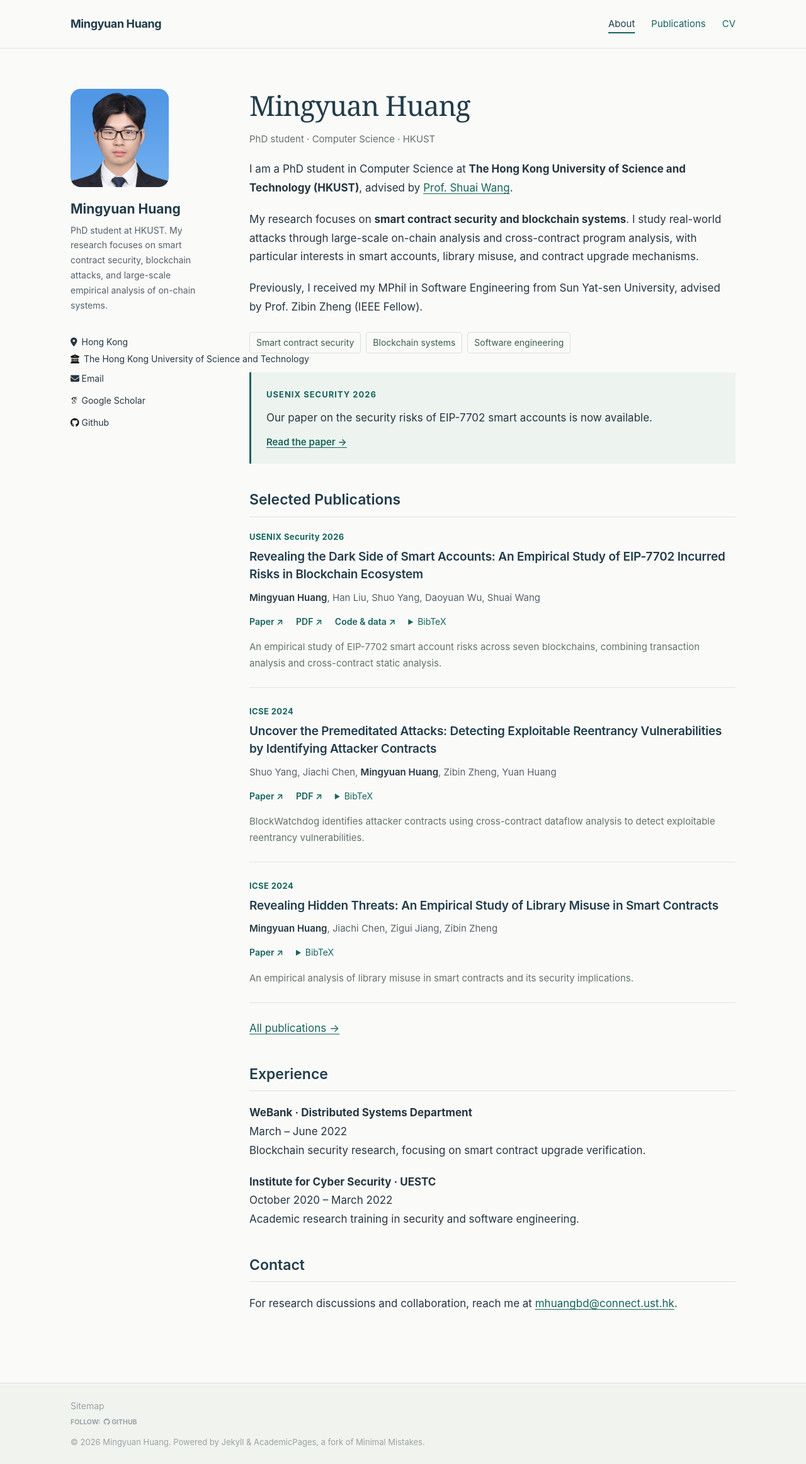
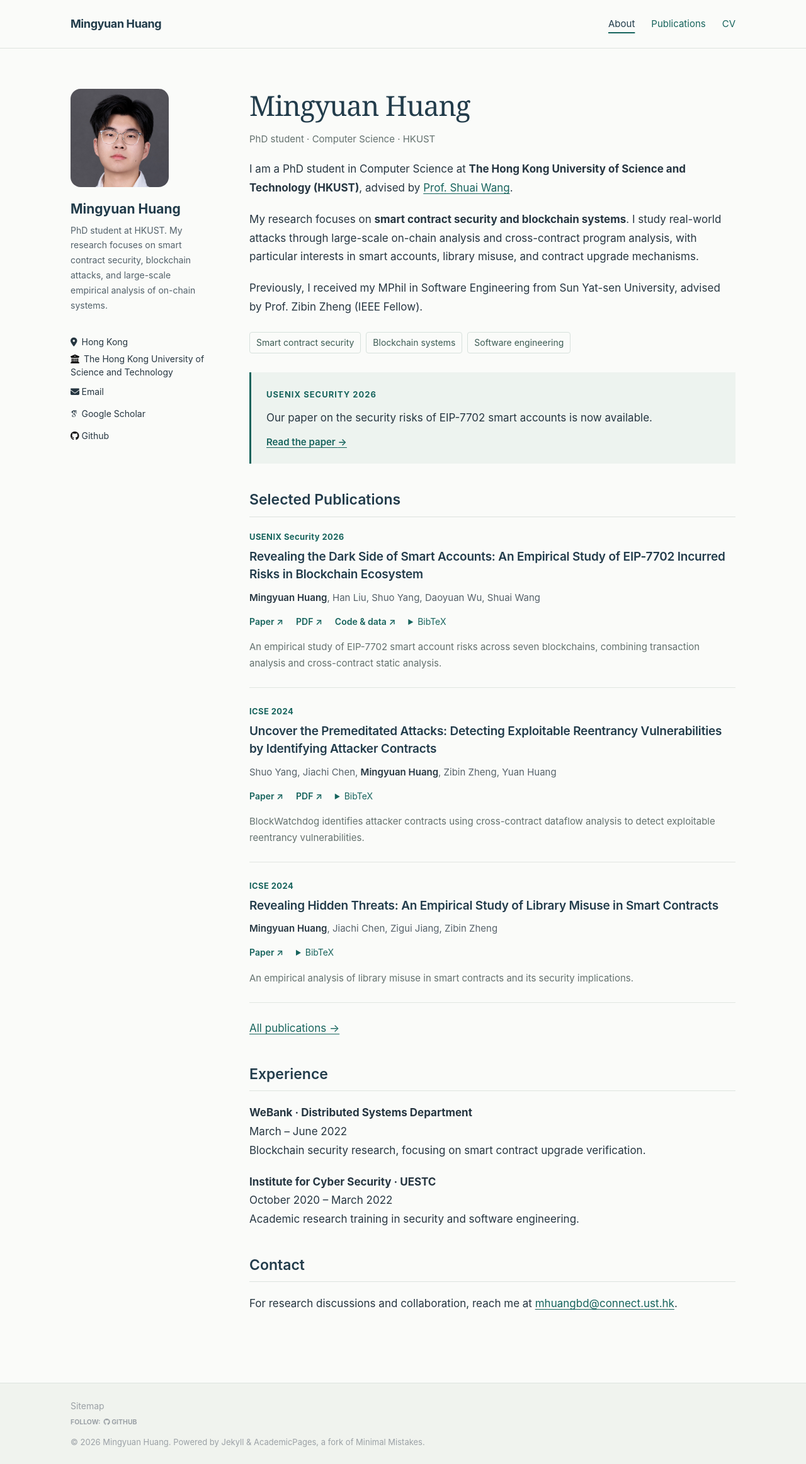
Before and after one commit to MingyuanHuang/MingyuanHuang.github.io, a Jekyll site: the page built from _pages/about.md, in a window 1280 px wide. Shown: the whole page at 63% size. Built offline with Jekyll 4.4.1, drawn with Linux system fonts in a browser that asks for light colours; some web fonts are replaced.

Commit message:
Use new portrait and fix sidebar wrapping across viewport sizes

```diff
--- a/_config.yml
+++ b/_config.yml
@@ -19,7 +19,7 @@ repository               : "MingyuanHuang/MingyuanHuang.github.io"
 # Site Author
 author:
   # Biographic information
-  avatar           : "mingyuan.png"
+  avatar           : "mingyuan-portrait.jpg"
   name             : "Mingyuan Huang"
   pronouns         :
   bio              : "PhD student at HKUST. My research focuses on smart contract security, blockchain attacks, and large-scale empirical analysis of on-chain systems."
@@ -138,6 +138,7 @@ include:
   - _pages
   - files
 exclude:
+  - output
   - _posts
   - _portfolio
   - _talks
--- a/_includes/author-profile.html
+++ b/_includes/author-profile.html
@@ -10,7 +10,7 @@
     {% if author.avatar contains "://" %}
       <img src="{{ author.avatar }}" alt="{{ author.name }}">
     {% else %}
-      <img decoding="async" src="{{ author.avatar | prepend: "/images/" | prepend: base_path }}" class="author__avatar" alt="{{ author.name }}">
+      <img decoding="async" src="{{ author.avatar | prepend: "/images/" | relative_url }}" class="author__avatar" width="156" height="156" alt="{{ author.name }}">
     {% endif %}
   </div>
 
@@ -42,7 +42,7 @@
         <li><a href="{{ author.arxiv }}"><i class="ai ai-arxiv ai-fw icon-pad-right"></i>arXiv</a></li>
       {% endif %}
       {% if author.googlescholar %}
-        <li><a href="{{ author.googlescholar }}"><i class="ai ai-google-scholar icon-pad-right"></i>Google Scholar</a></li>
+        <li><a href="{{ author.googlescholar }}"><i class="ai ai-google-scholar icon-pad-right" aria-hidden="true"></i>Google Scholar</a></li>
       {% endif %}
       {% if author.impactstory %}
         <li><a href="{{ author.impactstory }}"><i class="ai ai-impactstory ai-fw icon-pad-right"></i>Impactstory</a></li>
--- a/_includes/head.html
+++ b/_includes/head.html
@@ -16,6 +16,6 @@
 </script>
 
 <!-- For all browsers -->
-<link rel="stylesheet" href="{{ base_path }}/assets/css/main.css">
+<link rel="stylesheet" href="{{ '/assets/css/main.css' | relative_url }}">
 
 <meta http-equiv="cleartype" content="on">
--- a/_includes/head/custom.html
+++ b/_includes/head/custom.html
@@ -22,7 +22,7 @@
 <meta name="msapplication-TileImage" content="{{ base_path }}/images/mstile-144x144.png?v=M44lzPylqQ">
 <meta name="msapplication-config" content="{{ base_path }}/images/browserconfig.xml?v=M44lzPylqQ">
 <meta name="theme-color" content="#ffffff">
-<link rel="stylesheet" href="{{ base_path }}/assets/css/academicons.css"/>
+<link rel="stylesheet" href="{{ '/assets/css/academicons.css' | relative_url }}"/>
 
 
 {% if page.math %}
--- a/_sass/_academic.scss
+++ b/_sass/_academic.scss
@@ -1,12 +1,12 @@
 /* Personal academic theme. Keep overrides separate from the upstream theme. */
 html { font-size: 17px; background: #fafbf9; }
 body { color: #263641; background: #fafbf9; padding: 0; margin: 0; font-family: -apple-system, BlinkMacSystemFont, "Segoe UI", sans-serif; line-height: 1.75; }
-a { color: #17645d; text-underline-offset: 3px; }
+a { transition: color .15s ease; color: #17645d; text-underline-offset: 3px; }
 a:hover { color: #103f3b; }
 a:focus-visible, summary:focus-visible { outline: 3px solid #bd7028; outline-offset: 5px; border-radius: 2px; }
 .skip-link { position: fixed; top: -100px; left: 16px; z-index: 1000; padding: 12px 20px; background: #fff; }
 .skip-link:focus { top: 12px; }
-.masthead { position: relative; background: #fafbf9; border-bottom: 1px solid #dde3df; height: auto; }
+.masthead { position: relative; background: #fafbf9; border-bottom: 1px solid #dde3df; height: auto; animation: none; }
 .masthead__inner-wrap { max-width: 1120px; padding: 22px 32px; }
 .academic-nav { display: flex; align-items: center; justify-content: space-between; gap: 24px; }
 .academic-nav .site-name { color: #223c4b; font-weight: 700; font-size: 18px; letter-spacing: -.4px; }
@@ -16,17 +16,17 @@ a:focus-visible, summary:focus-visible { outline: 3px solid #bd7028; outline-off
 .academic-nav a[aria-current] { color: #223c4b; text-decoration: underline; text-decoration-color: #17645d; text-decoration-thickness: 2px; text-underline-offset: 8px; }
 #main { display: grid; grid-template-columns: 220px minmax(0, 1fr); gap: 64px; max-width: 1120px; margin: 0 auto; padding: 64px 32px; animation: none; }
 #main::after, #main::before { display: none; }
-#main > .sidebar { position: static; transform: none; width: auto; height: auto; max-width: none; margin: 0; padding: 0; overflow: visible; float: none; }
+#main > .sidebar { position: static; transform: none; width: auto; height: auto; max-width: none; margin: 0; padding: 0; overflow: visible; float: none; min-width: 0; }
 #main > .page, #main > .archive { float: none; width: auto; min-width: 0; margin: 0; padding: 0; }
 .sidebar .author__avatar { display: block; width: 156px; }
-.sidebar .author__avatar img { width: 156px; height: 156px; object-fit: cover; border-radius: 16px; padding: 0; border: 0; }
+.sidebar .author__avatar img { width: 156px; height: 156px; object-fit: cover; object-position: center 35%; border-radius: 16px; padding: 0; border: 0; transition: none; }
 .sidebar .author__content { display: block; padding: 0; }
 .sidebar .author__name { margin: 22px 0 8px; color: #223c4b; font-size: 21px; }
 .sidebar .author__bio { font-size: 14px; line-height: 1.7; color: #52616a; }
 .sidebar .author__urls-wrapper { display: block; position: static; }
-.sidebar .author__urls { display: block !important; position: static; background: transparent; box-shadow: none; border: 0; padding: 10px 0; margin: 0; white-space: normal; }
+.sidebar .author__urls { display: block !important; position: static; background: transparent; box-shadow: none; border: 0; padding: 10px 0; margin: 0; white-space: normal; max-width: 100%; z-index: auto; }
 .sidebar .author__urls::before, .sidebar .author__urls::after { display: none; }
-.sidebar .author__urls li { display: block; font-size: 14px; margin: 6px 0; }
+.sidebar .author__urls li { display: block; font-size: 14px; margin: 6px 0; white-space: normal; overflow-wrap: anywhere; }
 .sidebar .author__urls a { padding: 4px 0; }
 .page__title { color: #223c4b; font-family: Georgia, "Times New Roman", serif; font-size: clamp(30px, 4vw, 44px); font-weight: 400; line-height: 1.22; letter-spacing: -1px; margin-bottom: 20px; overflow-wrap: anywhere; }
 .page__content h2, .archive h2 { color: #223c4b; margin: 44px 0 20px; padding-bottom: 12px; font-size: 23px; font-weight: 600; border-bottom: 1px solid #dde3df; }
```
Also changed, not shown: images/mingyuan-portrait.jpg (added), 1 other file.
